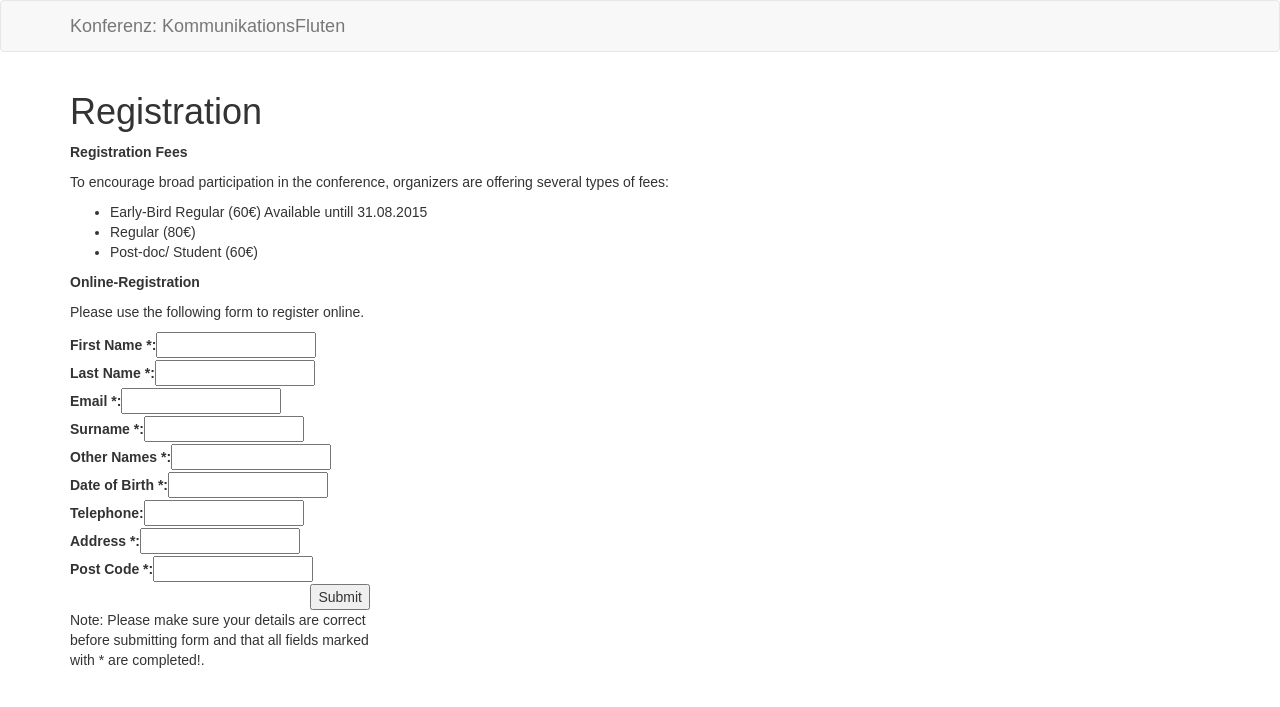
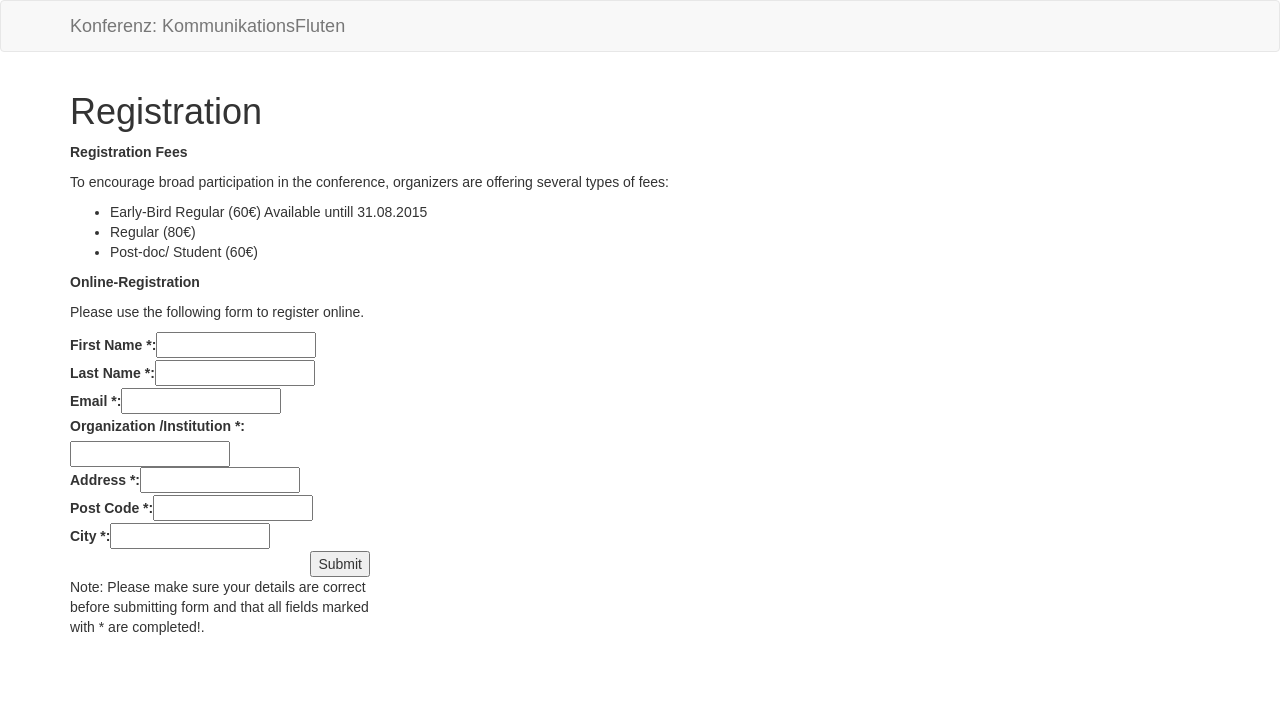
Before and after one commit to susedev/test, a Jekyll site: the page built from registration.html, in a window 1280 px wide. Shown: the top 707 px of the page. Built offline with Jekyll 4.4.1, drawn with Linux system fonts in a browser that asks for light colours.

Commit message:
Edit from JekyllCMS

```diff
--- a/registration.html
+++ b/registration.html
@@ -26,23 +26,19 @@ title: Registration
 </style>
 <div id="container">
 <form>
-<div class="line"><label for="first name">First Name *: </label><input id="first name" type="text" /></div>
+<div class="line"><label for="first_name">First Name *: </label><input id="first_name" type="text" /></div>
 
-<div class="line"><label for="last name">Last Name *: </label><input id="last name" type="text" /></div>
+<div class="line"><label for="last_name">Last Name *: </label><input id="last_name" type="text" /></div>
 
 <div class="line"><label for="email">Email *: </label><input id="email" type="email" /></div>
 
-<div class="line"><label for="surname">Surname *: </label><input id="surname" type="text" /></div>
-
-<div class="line"><label for="other_names">Other Names *: </label><input id="names" type="text" /></div>
-
-<div class="line"><label for="dob">Date of Birth *: </label><input id="dob" type="text" /></div>
-
-<div class="line"><label for="tel">Telephone: </label><input id="tel" type="text" /></div>
+<div class="line"><label for="organization">Organization /Institution *: </label><input id="organization" type="text" /></div>
 
 <div class="line"><label for="add">Address *: </label><input id="add" type="text" /></div>
 
 <div class="line"><label for="ptc">Post Code *: </label><input id="ptc" type="text" /></div>
+
+<div class="line"><label for="city">City *: </label><input id="postcode" type="text" /></div>
 
 <div class="line submit"><input type="submit" value="Submit" /></div>
 
```
